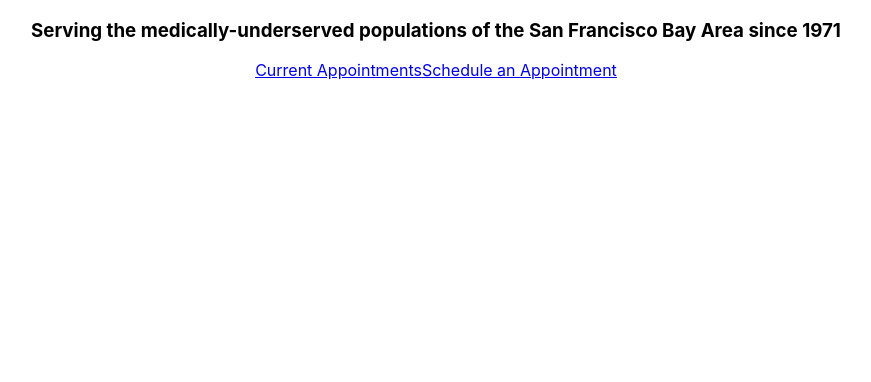
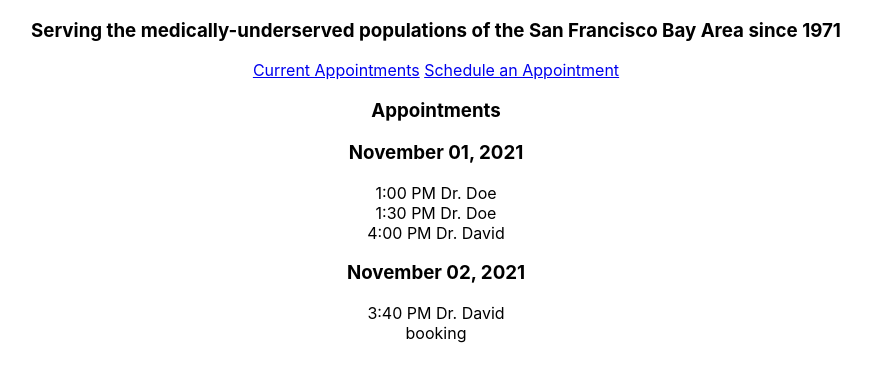
Before and after one commit to Justin-Ng-SF/Coding-Assessment, a React (Create React App) app in the folder q2/appointments/: page /appointments/booking in a window 1280 px wide. Shown: the top 382 px of the page, without its empty margins (204-1075 px from the left). Built offline with nearby package versions, Linux system fonts and the light colour scheme.

Commit message:
appointments now sorted and displays string in standard time format

```diff
--- a/q2/appointments/src/App.js
+++ b/q2/appointments/src/App.js
@@ -11,15 +11,22 @@
   //assume that the data given to us is sorted
   //will be using time as the key as we will assume that there cannot be two appointments at the same time, meaning that times 'should' be unique in this scenario
 
+  const appointments = [
+    { "time": "2021-10-01T13:00:00Z", "provider": "Dr. Doe" },
+    { "time": "2021-10-01T16:00:00Z", "provider": "Dr. David" },
+    { "time": "2021-10-01T13:30:00Z", "provider": "Dr. Doe" },
+    { "time": "2021-10-02T15:40:00Z", "provider": "Dr. David" },
+  ]
 
 
   return (
     <div className="App">
       <Router>
         <Navbar />
+        <Appointments appointments={appointments} />
         <Switch>
-          <Route exact path="/appointments" component={Appointments} />
-          <Route exact path="/appointments/booking" component={Booking} />
+
+          <Route exact path="/appointments/booking" component={() => <Booking appointments={appointments} />} />
           <Route exact path="/appointments/confirmed" component={Confirmed}/>
         </Switch>
       </Router>
--- a/q2/appointments/src/components/Appointment.js
+++ b/q2/appointments/src/components/Appointment.js
@@ -2,9 +2,15 @@
 
 const Appointment = ({appointment}) => {
 
+    //gets hour in standard time
+    let time = appointment.time.substring(11, 13);
+    const afternoon = time < 12 ? 'AM' : 'PM';
+    time = parseInt(time)%12 === 0 ? 12 : time%12;
+    time = `${time}${appointment.time.substring(13, 16)} ${afternoon}`;
+
     return (
         <section>
-
+            {`${time} ${appointment.provider}`}
         </section>
     )
 
--- a/q2/appointments/src/components/Appointments.js
+++ b/q2/appointments/src/components/Appointments.js
@@ -2,14 +2,8 @@
 
 import AppointmentsByDay from "./AppointmentsByDay";
 
-const Appointments = () => {
+const Appointments = ({appointments}) => {
 
-    const appointments = [
-        { "time": "2021-10-01T13:00:00Z", "provider": "Dr. Doe" },
-        { "time": "2021-10-01T16:00:00Z", "provider": "Dr. David" },
-        { "time": "2021-10-01T13:30:00Z", "provider": "Dr. Doe" },
-        { "time": "2021-10-02T15:40:00Z", "provider": "Dr. David" },
-    ];
 
     //will create an array to use .map to seperate appointments by day
     const appointmentsByDay = [];
@@ -18,43 +12,32 @@
     let dayCount = 0;
 
     appointments.map((appointment) => {
-        let date = appointment.time.substring(0, 10);
-
-        //for easy concatenation, should be static for each component of AppointmentsByDay
-        const months = ["January", "February", "March", "April", "May", "June", "July", "August", "September", "October", "November", "December"]
-        const month = months[appointment.time.substring(5, 7)-1];
-        const day = appointment.time.substring(8, 10);
-        const year = appointment.time.substring(0, 4);
-
-
+        let day = appointment.time.substring(0, 10);
         /*
         i am checking to see if i have any appointments for a day
         if i do not, i will use my appointmentsDayMap to keep track of new days
         either way, i am adding an appointment object to the corresponding day
-        this means that it does not matter if the appointments object i am sent is sorted by date or not
         */
-        const appointmentPretty = {
-            date: `${month} ${day}, ${year}`,
-            provider: "Dr. Doe"
-        }
 
-        if (!appointmentsDayMap.has(date)) {
-            appointmentsDayMap.set(date, dayCount);
-            appointmentsByDay[dayCount] = [appointmentPretty];
+        if (!appointmentsDayMap.has(day)) {
+            appointmentsDayMap.set(day, dayCount);
+            appointmentsByDay[dayCount] = [appointment];
             dayCount++;
         }
         else {
-            appointmentsByDay[appointmentsDayMap.get(date)].push(appointmentPretty);
+            appointmentsByDay[appointmentsDayMap.get(day)].push(appointment);
         }
 
     });
+
 
     return (
         <section>
             <h3>Appointments</h3>
 
-            {appointmentsByDay.map((appointmentForTheDay) => (
-                <AppointmentsByDay appointmentsOfTheDay={appointmentForTheDay} />
+            {appointmentsByDay.map((appointmentsForTheDay) => (
+                //day, not time, is key in format of YYYY-MM-DD ie 2021-10-01
+                <AppointmentsByDay appointmentsOfTheDay={appointmentsForTheDay} key={appointmentsDayMap.get(appointmentsForTheDay[0].time.substring(0, 10))}/>
             ))}
 
         </section>
--- a/q2/appointments/src/components/AppointmentsByDay.js
+++ b/q2/appointments/src/components/AppointmentsByDay.js
@@ -1,18 +1,26 @@
 import React from 'react';
+import Appointment from './Appointment';
 
 const AppointmentsByDay = ({ appointmentsOfTheDay }) => {
 
+    //for easy concatenation, should be static for each component of AppointmentsByDay
+    const months = ["January", "February", "March", "April", "May", "June", "July", "August", "September", "October", "November", "December"]
+    const month = months[appointmentsOfTheDay[0].time.substring(5, 7)];
+    const day = appointmentsOfTheDay[0].time.substring(8, 10);
+    const year = appointmentsOfTheDay[0].time.substring(0, 4);
+
+    const date = `${month} ${day}, ${year}`;
+
+    //sorts by time
+    appointmentsOfTheDay.sort((a,b) => (a.time > b.time) ? 1 : ((b.time > a.time) ? -1 : 0))
 
     return (
         <section>
-            <h3>{`${appointmentsOfTheDay[0].date}`}</h3>
+            <h3>{date}</h3>
             {appointmentsOfTheDay.map((appointment) => (
-                // if(appointment.time.substring(10, 12)<13){
-
-                // }
-                <div key={appointment.time}>
-                   test
-                </div>
+                <section key={appointment.time}>
+                    <Appointment appointment={appointment}/>
+                </section>
             ))}
 
 
--- a/q2/appointments/src/components/Booking.js
+++ b/q2/appointments/src/components/Booking.js
@@ -4,7 +4,7 @@
 
     return (
         <section>
-
+            booking
         </section>
     )
 
--- a/q2/appointments/src/components/Navbar.js
+++ b/q2/appointments/src/components/Navbar.js
@@ -7,9 +7,9 @@
             <h3>Serving the medically-underserved populations of the San Francisco Bay Area since 1971</h3>
 
 
-            <a href="/appointment">Current Appointments</a>
-
-            <a href="/appointment/booking">Schedule an Appointment</a>
+            <a href="/appointments">Current Appointments</a>
+            {` `}
+            <a href="/appointments/booking">Schedule an Appointment</a>
 
         </div>
     )
```
